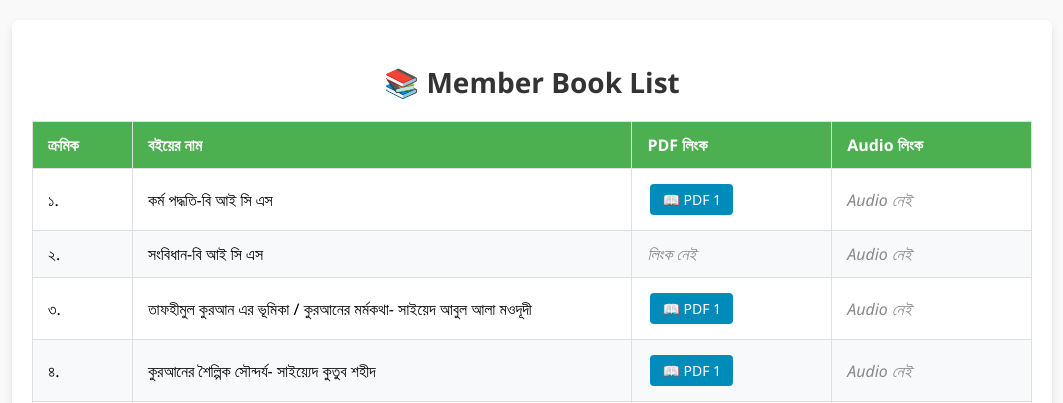
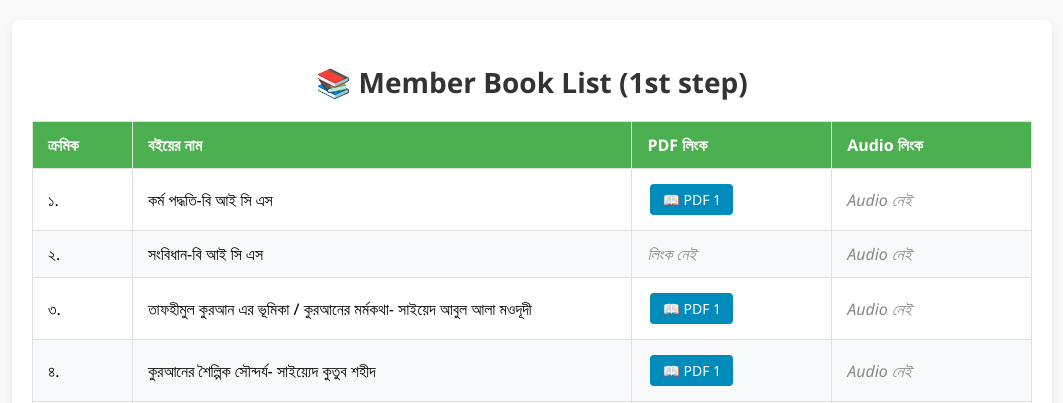
Before and after one commit to riyadjr974-del/My_book_list, a Flask app: page / in a window 1280 px wide. Shown: the top 403 px of the page, without its empty margins (108-1171 px from the left). Run offline with Flask 3, Linux system fonts and the light colour scheme.

Commit message:
Update index.html

```diff
--- a/templates/index.html
+++ b/templates/index.html
@@ -23,7 +23,7 @@
 <body>
 
     <div class="container">
-        <h2>📚 Member Book List</h2>
+        <h2>📚 Member Book List (1st step)</h2>
 
         <div style="overflow-x:auto;">
             <table>
```
